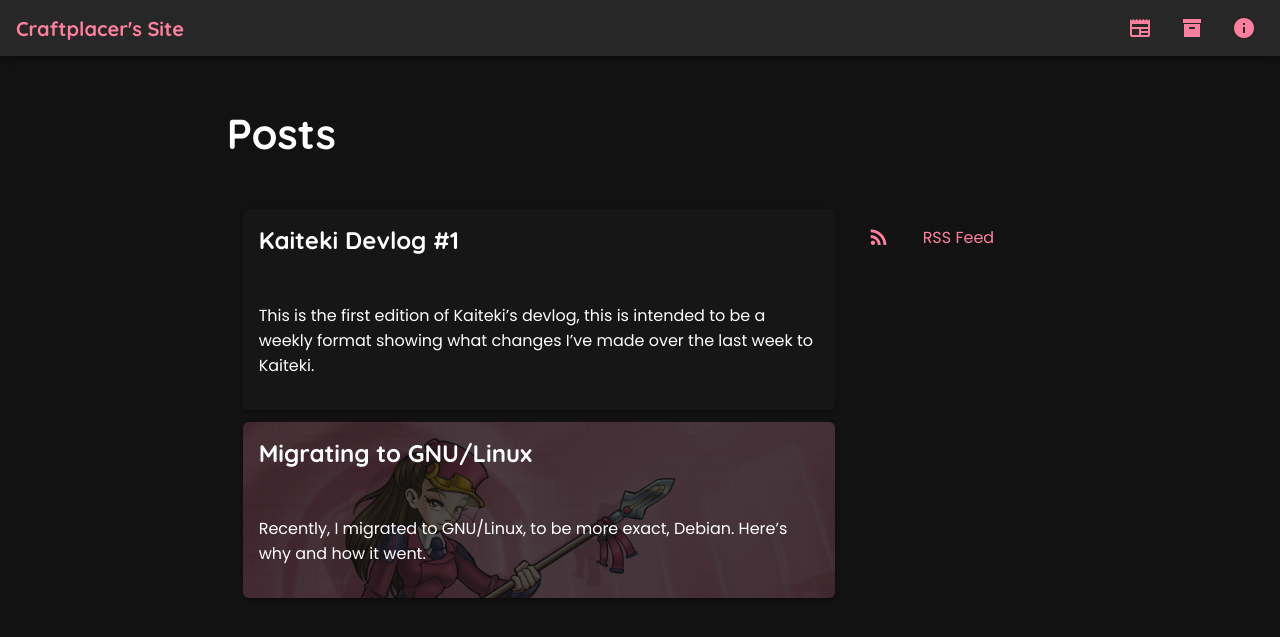
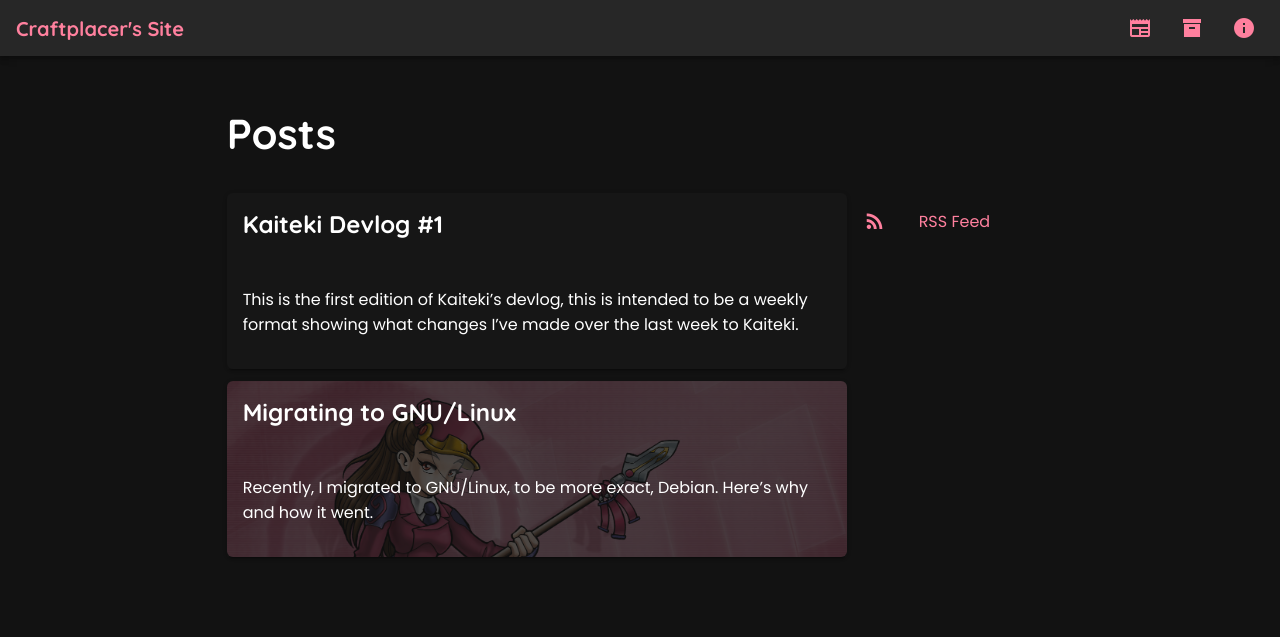
Before and after one commit to Craftplacer/craftplacer.github.io, a Jekyll site: the page built from posts/index.html, in a window 1280 px wide. Shown: the top 637 px of the page. Built offline with Jekyll 4.4.1, drawn with Linux system fonts in a browser that asks for light colours.

Commit message:
Remove unused style tag and fix accessibility

```diff
--- a/posts/index.html
+++ b/posts/index.html
@@ -3,31 +3,21 @@
 title: Posts
 ---
 
-<style>
-  h2 {
-    display: flex;
-  }
-  h2 > .mdl-button {
-    margin-top: auto;
-    margin-bottom: auto;
-  }
-</style>
-
 <h2>
   Posts
 </h2>
-<div class="mdl-grid">
+<div class="mdl-grid mdl-grid--no-spacing">
   <div class="mdl-cell mdl-cell--9-col">
     {% for post in site.posts %}
     {% include post-card.html %}
     {% endfor %}
   </div>
   <div class="mdl-cell mdl-cell--3-col">
-     <li class="qt-list-item">
-    <a class="qt-list-item--left interactable" href="/feed.xml">
+    <div class="qt-list-item">
+      <a class="qt-list-item--left interactable" href="/feed.xml">
         <span class="qt-list-item--icon mdi mdi-24px mdi-rss"></span>
         <span class="qt-list-item--text">RSS Feed</span>
       </a>
-    </li>
+    </div>
   </div>
 </div>
```
